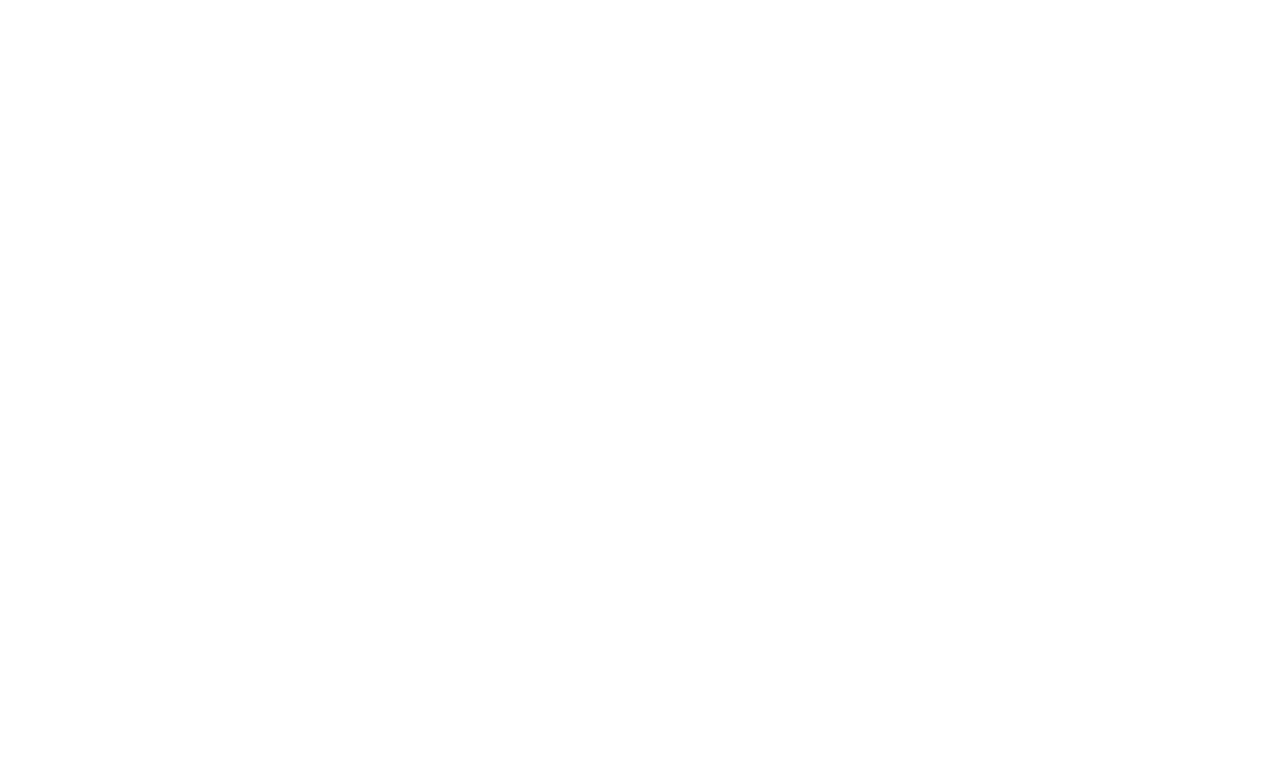
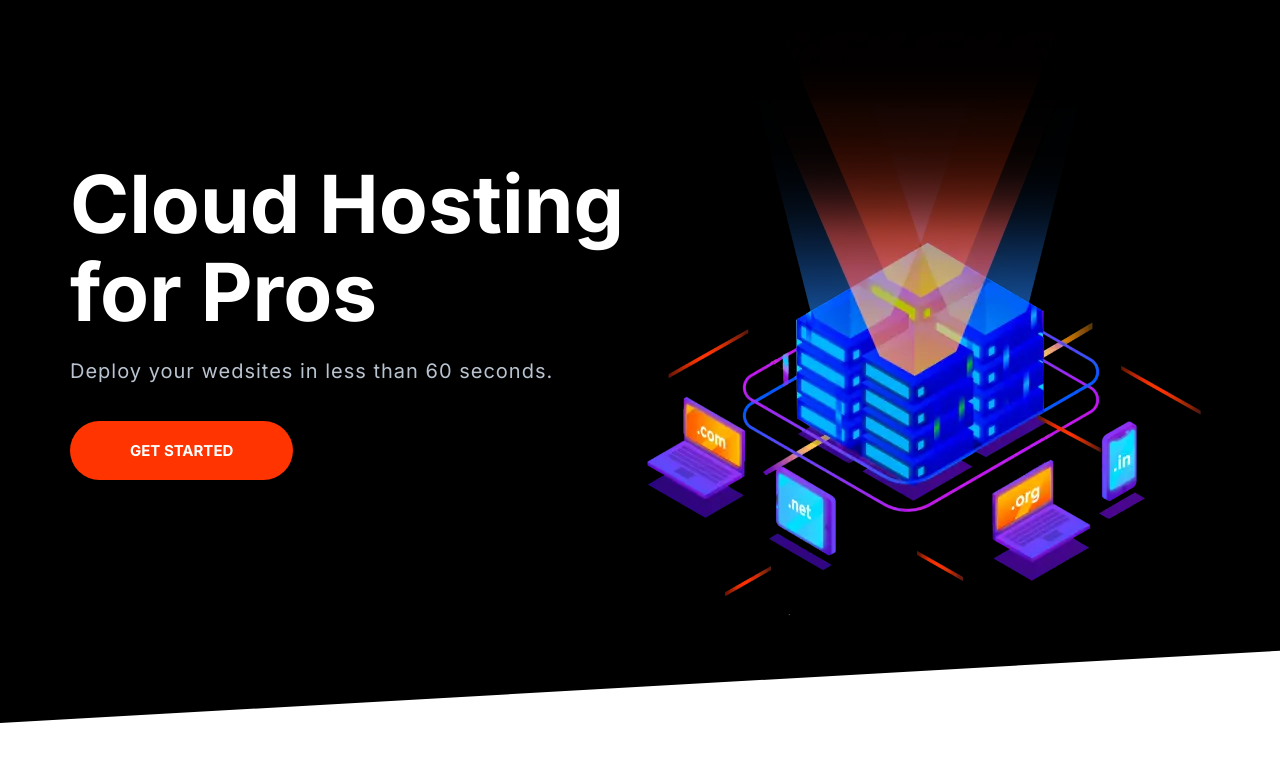
Before and after one commit to FromlukDev/Moshify, a plain HTML site: page index.html in a window 1280 px wide. Drawn offline with Linux system fonts and the light colour scheme.

Commit message:
Build the hero component.

```diff
--- a/index.html
+++ b/index.html
@@ -15,6 +15,26 @@
     <link rel="stylesheet" href="CSS/styles.css" />
   </head>
   <body>
+    <section class="block block--dark block--skewed-left hero">
+      <div class="container grid grid--1x2">
+        <header class="block__header hero__content">
+          <h1 class="block__heading">Cloud Hosting for Pros</h1>
+          <p class="hero__tagline">
+            Deploy your wedsites in less than 60 seconds.
+          </p>
+          <a href="" class="btn btn--accent btn--streched">Get Started</a>
+        </header>
+        <picture>
+          <source
+            type="image/webp"
+            srcset="images/banner.webp 1x, images/banner@2x.webp 2x" />
+          <source
+            type="image/png"
+            srcset="images/banner.png 1x, images/banner@2x.png 2x" />
+          <img class="hero_image" src="/images/banner.png" alt=""
+        /></picture>
+      </div>
+    </section>
     <script src="js/main.js"></script>
   </body>
 </html>
```
Also changed, not shown: components/hero.html (+9 -1 lines), images/banner.png, images/banner.webp (added), images/banner@2x.png (added), images/banner@2x.webp (added).
